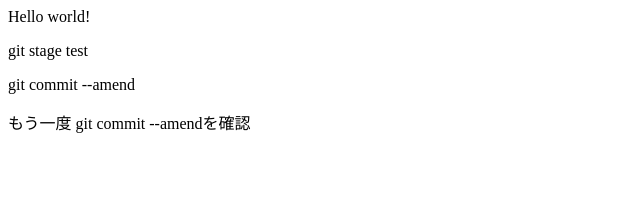
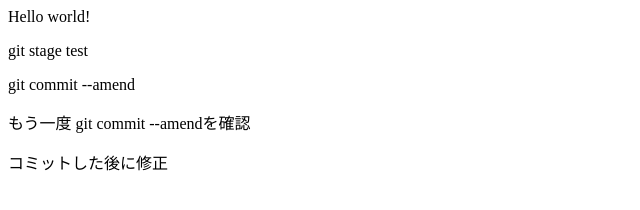
Before and after one commit to karurosuni/git_tutorial_bak, a plain HTML site: page index.html in a window 1280 px wide. Shown: the whole page, without its empty margins (0-640 px from the left). Drawn offline with Linux system fonts and the light colour scheme.

Commit message:
コミットした後に修正

```diff
--- a/index.html
+++ b/index.html
@@ -3,4 +3,5 @@
     <p>git stage test</p>
     <p>git commit --amend</p>
     <p>もう一度 git commit --amendを確認</p>
+    <p>コミットした後に修正</p>
 </html>
```
